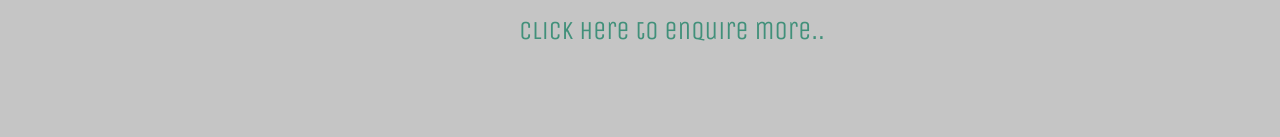
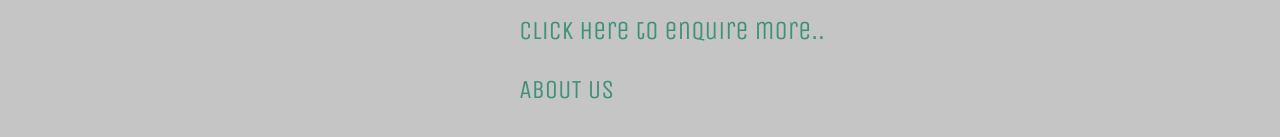
Before and after one commit to shantanuambadkar/sacodelab, a React (Create React App) app: page /ourwork in a window 1280 px wide. Shown: the part 517-654 px from the top of the page. Built offline with nearby package versions, Linux system fonts and the light colour scheme.

Commit message:
About Us button added

```diff
--- a/src/OurWork.js
+++ b/src/OurWork.js
@@ -18,6 +18,9 @@ const OurWork = () => {
 
   function loadForm() {
     navigate('/enquiryform');
+  }
+  function loadKnowUs() {
+    navigate('/staytuned');
   }
 
   return (
@@ -67,6 +70,9 @@ const OurWork = () => {
                     Click here to enquire more..
                   </button>
                 </div>
+                <div className="button-div">
+                  <button onClick={loadKnowUs}>ABOUT US</button>
+                </div>
               </motion.div>
             </div>
           </motion.div>
```
